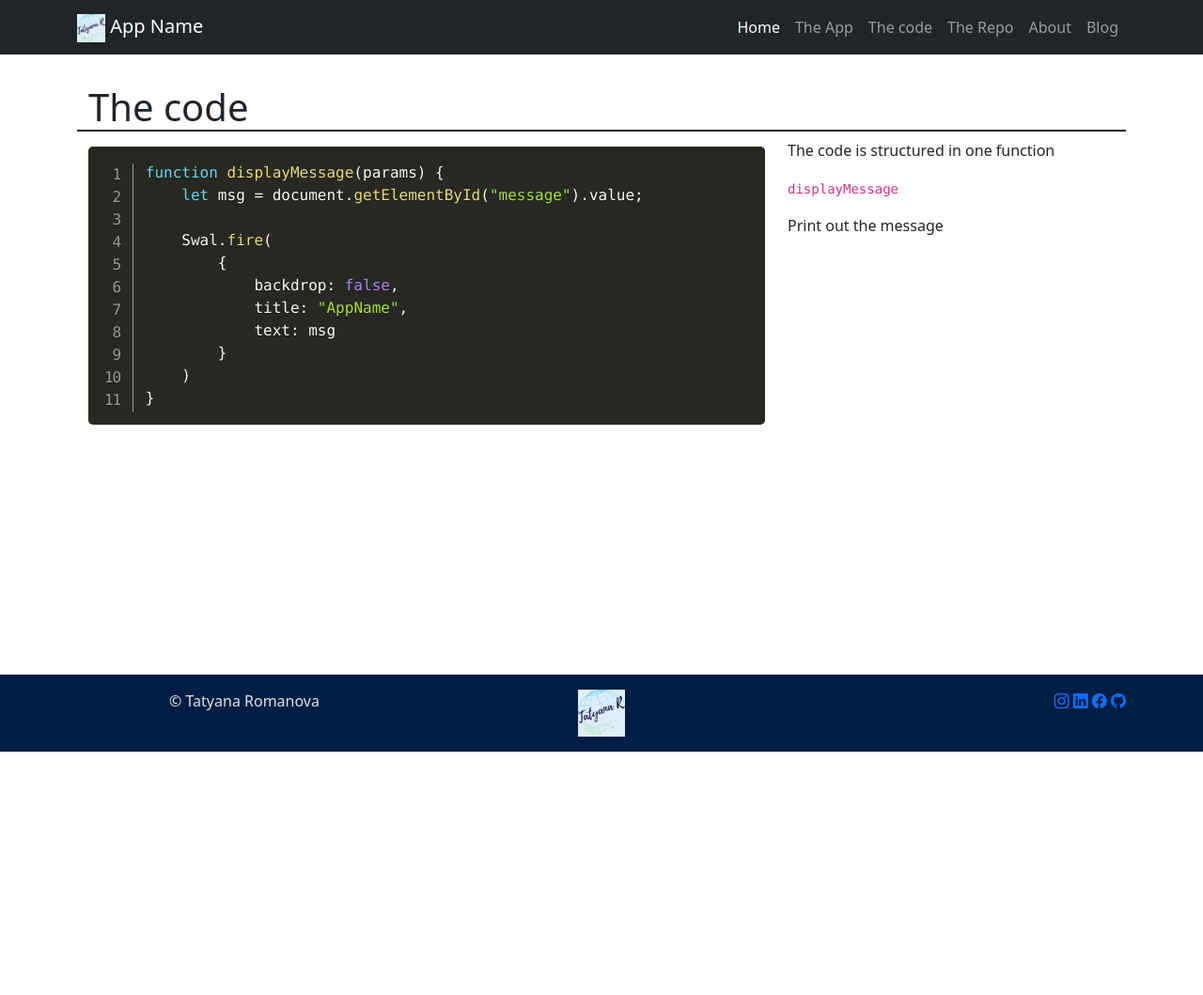
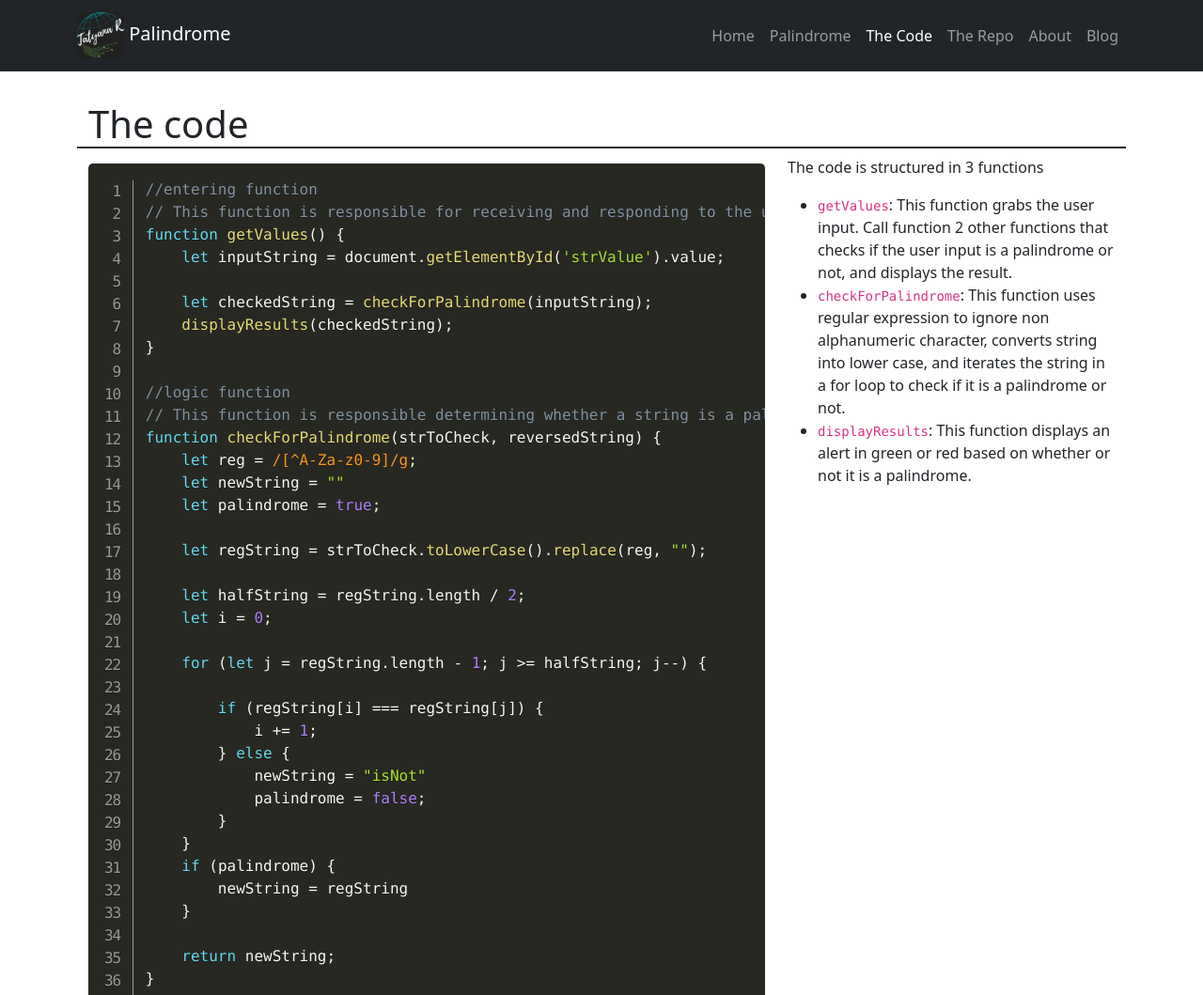
Before and after one commit to tRomanova/Palindrome, a plain HTML site: page code.html in a window 1280 px wide. Shown: the top 1059 px of the page at 94% size. Before the commit the page ends 800 px from the top, so only its background shows below. Drawn offline with nearby package versions, Linux system fonts and the light colour scheme.

Commit message:
small changes

```diff
--- a/code.html
+++ b/code.html
@@ -13,7 +13,7 @@
 
     <link rel="stylesheet" href="/css/site.css">
     <link rel="stylesheet" href="/css/prism.css">
-    <title>App Name: a cording Callenges</title>
+    <title>Palindrome: a cording Callenges</title>
 </head>
 
 </head>
@@ -23,8 +23,8 @@
         <nav class="navbar navbar-expand-lg navbar-dark bg-dark" id="mainNav">
             <div class="container">
                 <a class="navbar-brand" href="#index.html">
-                    <img src="/img/Open (7).png" height="30" alt="">
-                    App Name
+                    <img src="/img/Open (6).png" height="50" alt="">
+                    Palindrome
                 </a>
                 <button class="navbar-toggler" type="button" data-bs-toggle="collapse"
                     data-bs-target="#navbarSupportedContent" aria-controls="navbarSupportedContent"
@@ -36,13 +36,13 @@
                 <div class="collapse navbar-collapse" id="navbarSupportedContent">
                     <ul class="navbar-nav ms-auto mb-2 mb-lg-0">
                         <li class="nav-item">
-                            <a class="nav-link active" aria-current="page" href="/index.html">Home</a>
+                            <a class="nav-link" href="/index.html">Home</a>
                         </li>
                         <li class="nav-item">
-                            <a class="nav-link" href="app.html">The App</a>
+                            <a class="nav-link" href="app.html">Palindrome</a>
                         </li>
                         <li class="nav-item">
-                            <a class="nav-link" href="/code.html">The code</a>
+                            <a class="nav-link active" aria-current="page" href="/code.html">The Code</a>
                         </li>
                         <li class="nav-item">
                             <a class="nav-link" href="#">The Repo</a>
@@ -59,33 +59,80 @@
         </nav>
     </header>
 
-
     <main class="content container">
-
         <div class="content container">
-            <div class="row">
+            <div class="row row-cols-1">
                 <h1 class="border-bottom border-2 border-dark">The code</h1>
-                <div class="col col-12 col-lg">
+                <div class="col-12 col col-md-6 col-lg">
                     <pre class="line-numbers">
                         <code class="language-js">
-                            function displayMessage(params) {
-                                let msg = document.getElementById("message").value;
+                            //entering function
+                            // This function is responsible for receiving and responding to the user's string
+                            function getValues() {
+                                let inputString = document.getElementById('strValue').value;
 
-                                Swal.fire(
-                                    {
-                                        backdrop: false,
-                                        title: "AppName",
-                                        text: msg
+                                let checkedString = checkForPalindrome(inputString);
+                                displayResults(checkedString);
+                            }
+
+                            //logic function
+                            // This function is responsible determining whether a string is a palindrome
+                            function checkForPalindrome(strToCheck, reversedString) {
+                                let reg = /[^A-Za-z0-9]/g;
+                                let newString = ""
+                                let palindrome = true;
+
+                                let regString = strToCheck.toLowerCase().replace(reg, "");
+
+                                let halfString = regString.length / 2;
+                                let i = 0;
+
+                                for (let j = regString.length - 1; j >= halfString; j--) {
+
+                                    if (regString[i] === regString[j]) {
+                                        i += 1;
+                                    } else {
+                                        newString = "isNot"
+                                        palindrome = false;
                                     }
-                                )
+                                }
+                                if (palindrome) {
+                                    newString = regString
+                                }
+
+                                return newString;
                             }
+
+                            //This function is responsible for displaying a message to the user to show
+                            //whether their string is a palindrome or not
+                            function displayResults(checkedString) {
+                                let className;
+
+                                if (checkedString !== "isNot") {
+                                    className = 'alertPalindrome';
+                                    document.getElementById('results').innerHTML = `<div class=${className} ><h1>Well Done! You entered a Palindrome!</h1><hr>
+                                        <h4>Your phrase reversed is: <b> ${checkedString} </b></h4></div>`;
+                                    document.getElementById('alert').classList.remove('invisible');
+                                } else {
+                                    className = 'alertNotPalindrom';
+                                    document.getElementById('results').innerHTML = `<div class=${className}><h1>Sorry! You entered not a Palindrome!</h1><hr>
+                                    <h4>Try again!</h4></div>`;
+                                    document.getElementById('alert').classList.remove('invisible');
+                                }
+                            }
+
                         </code>
                     </pre>
                 </div>
-                <div class="col col-12 col-lg-4">
-                    <p>The code is structured in one function</p>
-                    <p><code>displayMessage</code></p>
-                    <p>Print out the message</p>
+                <div class="col-12 col-md-6 col-lg-4">
+                    <p>The code is structured in 3 functions</p>
+                    <ul>
+                        <li><code>getValues</code>: This function grabs the user input.
+                            Call function 2 other functions that checks if the user input is a palindrome or not, and displays the result.</li>
+                        <li><code>checkForPalindrome</code>: This function uses regular expression to ignore non alphanumeric character,
+                        converts string into lower case, and iterates the string in a for loop to check if it is a palindrome or not.</li>
+                        <li><code>displayResults</code>: This function displays an alert in green or red based on whether or not it is a palindrome.</li>
+                    </ul>
                 </div>
             </div>
         </div>
@@ -97,7 +144,7 @@
                     &copy; Tatyana Romanova
                 </div>
                 <div class="col-12 text-center">
-                    <img src="/img/Open (7).png" height=50>
+                    <img src="/img/Open (6).png" height=50>
                 </div>
                 <div class="col-12 text-center text-lg-end">
                     <a href="#"><i class="bi bi-instagram socialicons"></i></a>
```
Also changed, not shown: app.html (+3 -2 lines), js/site.js (+12 -47 lines).
